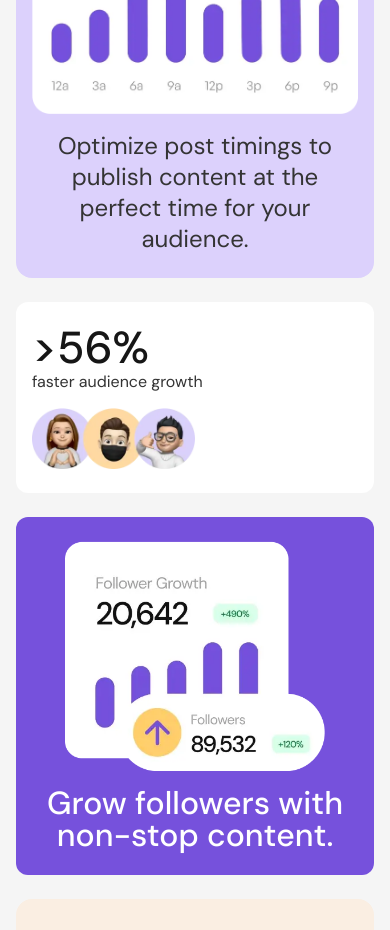
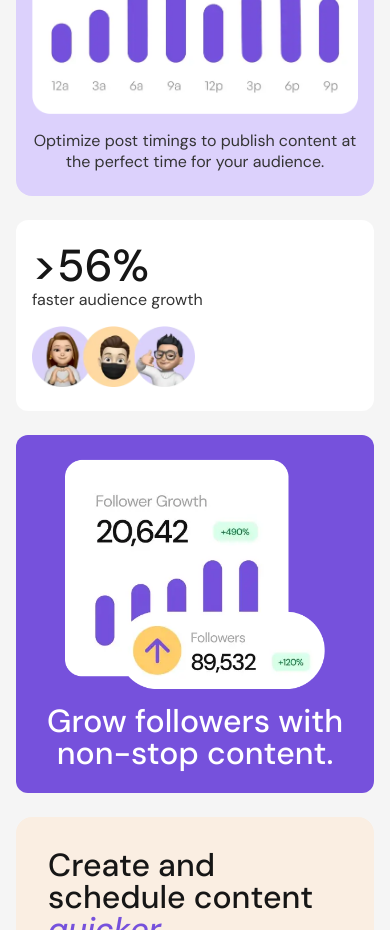
Before and after one commit to Anikhe00/Bento-Grid, a plain HTML site: page index.html in a window 390 px wide. Shown: the part 1200-2130 px from the top of the page. Drawn offline with Linux system fonts and the light colour scheme.

Commit message:
Additional changes

```diff
--- a/styles.css
+++ b/styles.css
@@ -489,7 +489,7 @@ h1 {
     }
 
     .left-top p {
-        font-size: 1.5rem;
+        font-size: 1rem;
     }
 
     .bottom-right-container {
```
